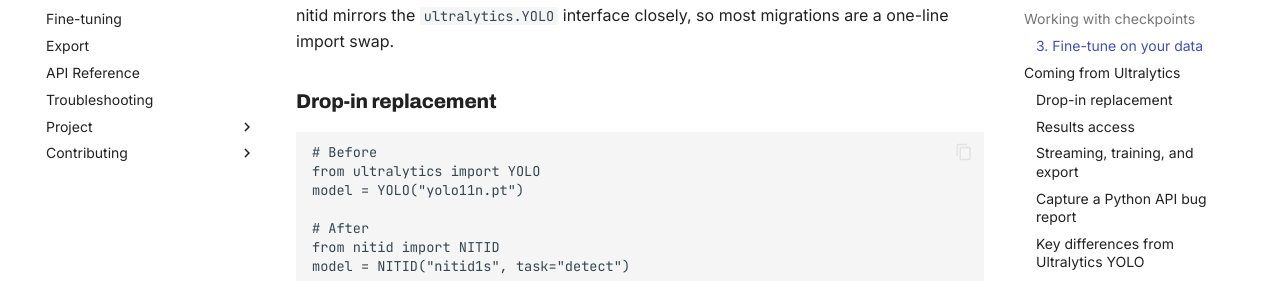
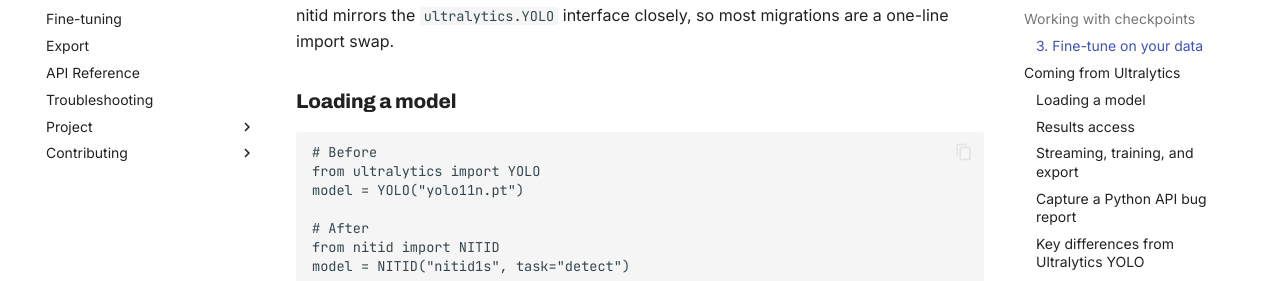
Before and after one commit to Nitidio/nitid, an MkDocs documentation site: the page built from docs/quickstart.md, in a window 1280 px wide and 900 px high, scrolled down 3873 px. Shown: the part 170-451 px from the top of the window. Built offline with MkDocs 1.6.1 and Material for MkDocs 9.7.7, drawn with Linux system fonts in a browser that asks for light colours; comment, search, counter and statistics services are not loaded.

Commit message:
docs(quickstart): drop the "drop-in replacement" heading
The migration needs a new model name and an explicit task, so it is not a
drop-in swap. Leftover from the wording cleanup proposed in #165.

Co-Authored-By: Claude Opus 5.5 <noreply@anthropic.com>

````diff
--- a/docs/quickstart.md
+++ b/docs/quickstart.md
@@ -200,7 +200,7 @@ Epoch checkpoints are saved as wrapped `.pth` files and can be loaded directly w
 nitid mirrors the `ultralytics.YOLO` interface closely, so most migrations are
 a one-line import swap.
 
-### Drop-in replacement
+### Loading a model
 
 ```python
 # Before
````
